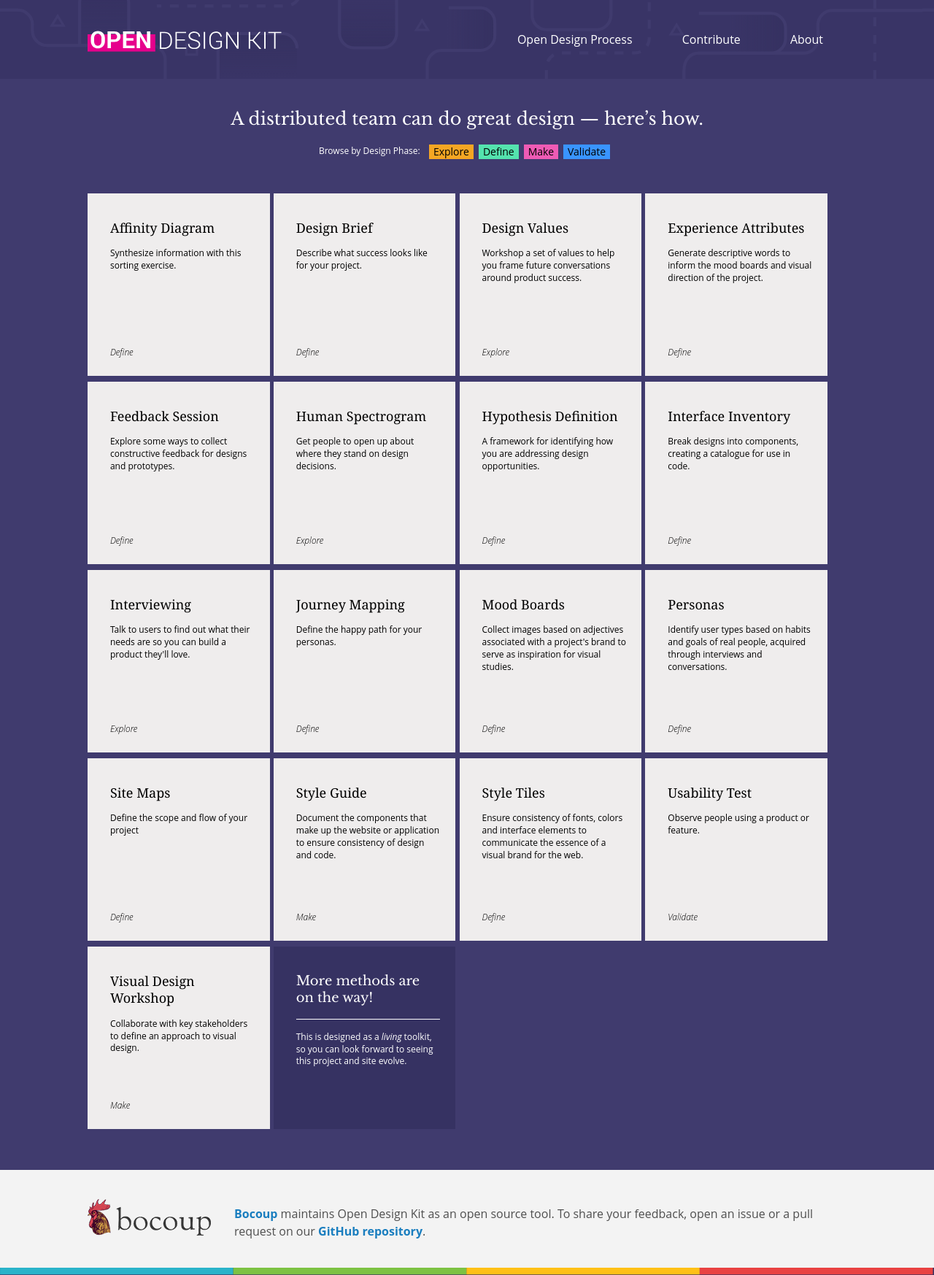
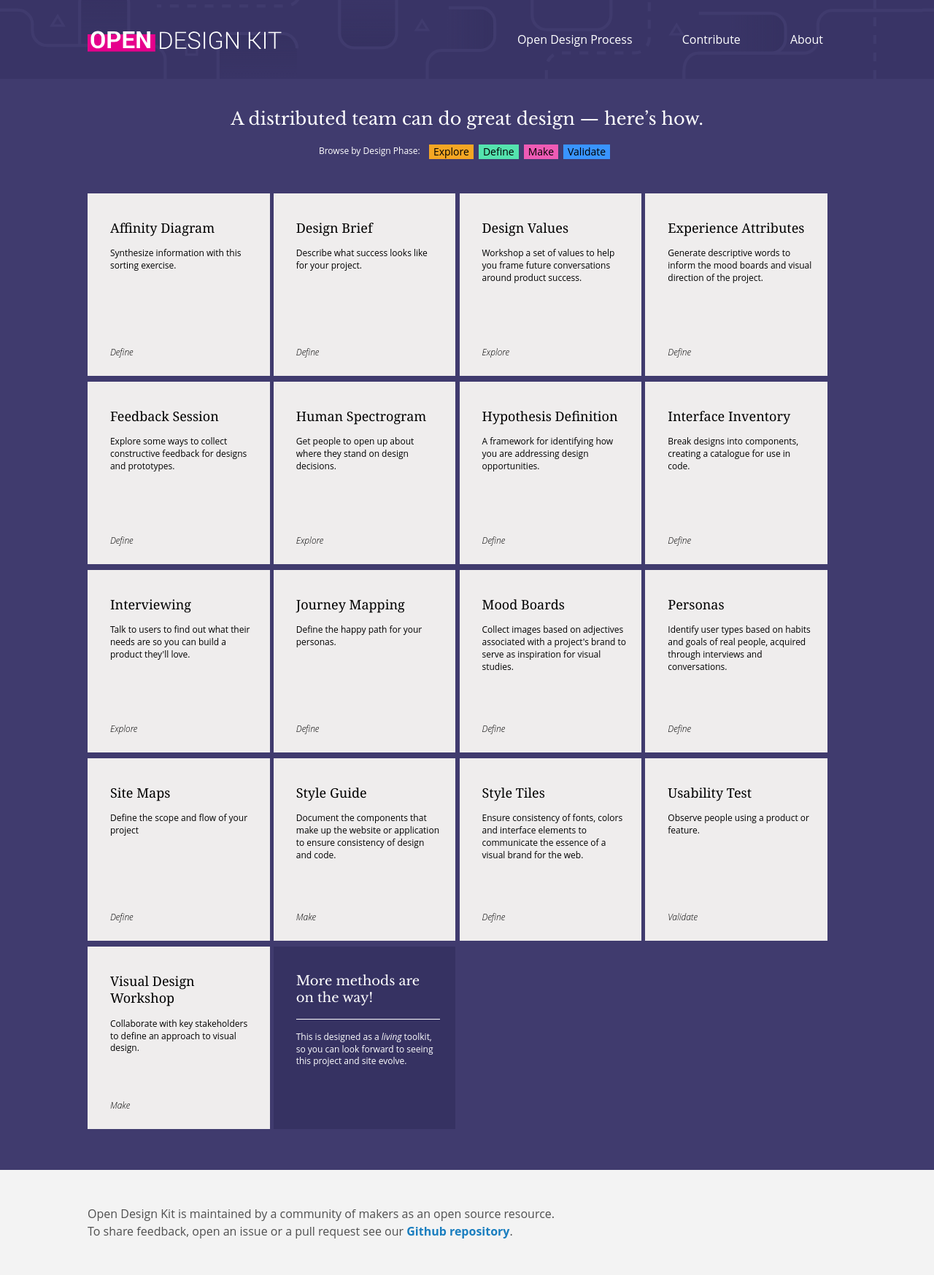
Before and after one commit to open-design-kit/opendesignkit, a Jekyll site: the page built from index.html, in a window 1280 px wide. Shown: the whole page at 73% size. Built offline with Jekyll 4.4.1, drawn with Linux system fonts in a browser that asks for light colours.

Commit message:
update the footer copy and look and feel for reboot

```diff
--- a/_layouts/default.html
+++ b/_layouts/default.html
@@ -88,15 +88,8 @@
         </div>
       <footer role="contentinfo">
         <div class="wrapper">
-
-          <picture class="bocoup-logo">
-            <source media="(min-width: 20em)"
-              srcset="/img/bocoup.png 1x, /img/bocoup-2x.png 2x">
-            <img src="/img/bocoup.png" alt="">
-          </picture>
-          <p>
-              <a href="https://bocoup.com">Bocoup</a> maintains Open Design Kit as an open source tool. To share your feedback, open an issue or a pull request on our <a href="https://github.com/bocoup/opendesignkit">GitHub repository</a>.
-          </p>
+            <p>Open Design Kit is maintained by a community of makers as an open source resource. <br />
+                To share feedback, open an issue or a pull request see our <a href="https://github.com/open-design-kit/opendesignkit">Github repository</a>.</p>
         </div>
       </footer>
       <script>
--- a/css/non-critical.css
+++ b/css/non-critical.css
@@ -444,16 +444,6 @@ footer {
     color: #4f4f4f;
     margin-top: 3rem;
     position: relative;
-}
-
-footer:after {
-    background: #363262 url("/img/rainbow-header.svg") 0 bottom no-repeat;
-    background-size: 100%;
-    bottom: 0;
-    content: "";
-    height: 10px;
-    position: absolute;
-    width: 100%;
 }
 
 footer p {
```
Also changed, not shown: img/rainbow-header.svg (deleted), 1 other file.
